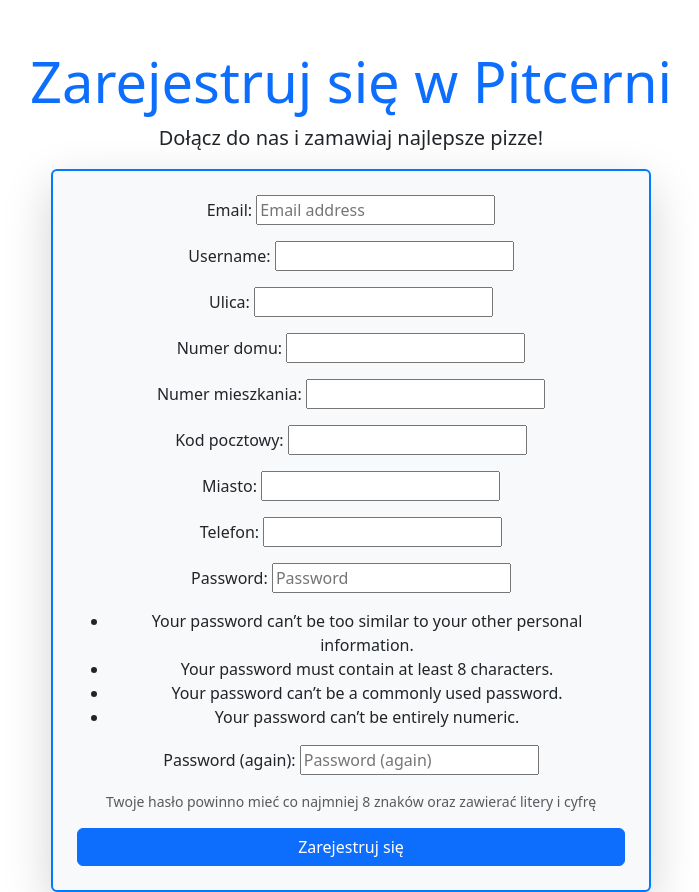
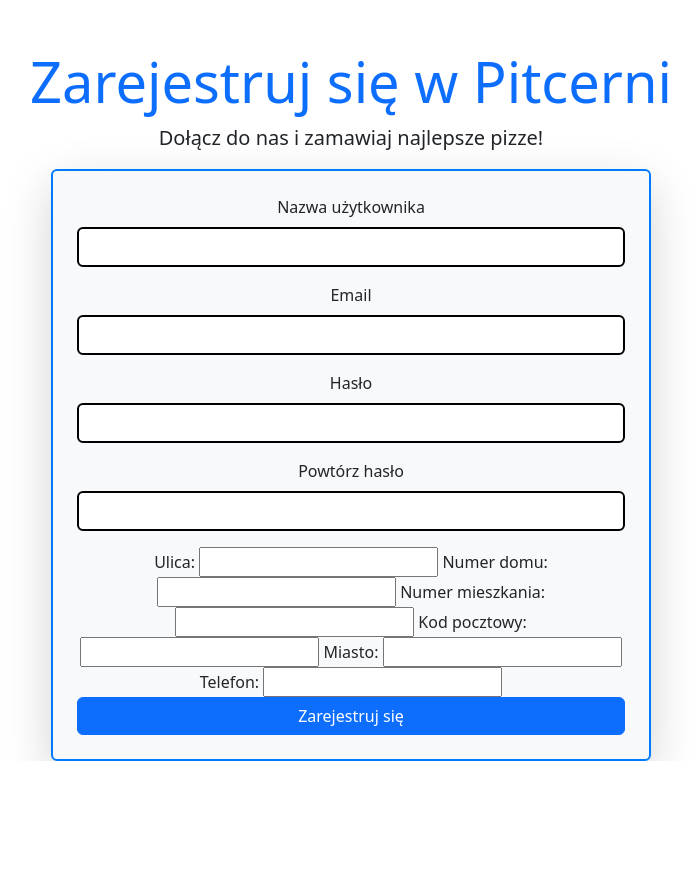
Before and after one commit to czumper/gowno, a Django app: page /accounts/signup/ in a window 1280 px wide. Shown: the part 56-948 px from the top of the page, without its empty margins (289-988 px from the left). After the commit the page ends 817 px from the top, so only its background shows below. Run offline with Django 4.2, Linux system fonts and the light colour scheme.

Commit message:
poprawka

```diff
--- a/konta/apps.py
+++ b/konta/apps.py
@@ -1,6 +1,8 @@
 from django.apps import AppConfig
-
 
 class KontaConfig(AppConfig):
     default_auto_field = 'django.db.models.BigAutoField'
     name = 'konta'
+
+    def ready(self):
+        import konta.signals  # Import sygnałów przy starcie aplikacji
--- a/projekt/settings.py
+++ b/projekt/settings.py
@@ -65,6 +65,8 @@
 ACCOUNT_UNIQUE_EMAIL = True
 ACCOUNT_EMAIL_VERIFICATION = "mandatory"
 ACCOUNT_EMAIL_SUBJECT_PREFIX = "[pitcernia.ninja] "
+ACCOUNT_CHANGE_EMAIL = True
+ACCOUNT_EMAIL_CONFIRMATION_HMAC = True
 
 ACCOUNT_FORMS = {
     'signup': 'konta.forms.CustomZarejestrujForm',
@@ -168,3 +170,5 @@
 # https://docs.djangoproject.com/en/4.2/ref/settings/#default-auto-field
 
 DEFAULT_AUTO_FIELD = 'django.db.models.BigAutoField'
+
+DEFAULT_APPS = ['konta.apps.KontaConfig']
--- a/templates/account/email/email_confirmation_message.txt
+++ b/templates/account/email/email_confirmation_message.txt
@@ -1,6 +1,9 @@
 Siema {{ user.username }}!
 
-Dzięki za rejestrację w Picerni! Kliknij poniżej, żeby potwierdzić swój email:
+Kliknij poniżej, żeby potwierdzić swój email:
+
 {{ activate_url }}
 
+Jeśli to nie Ty, zignoruj ten email.
+
 Smacznego 🍕
--- a/templates/account/signup.html
+++ b/templates/account/signup.html
@@ -1,19 +1,94 @@
 {% extends "baza.html" %}
-{% load i18n %}
+{% load i18n static %}
 
 {% block content %}
 <div class="container mt-5 text-center">
     <h1 class="display-4 text-primary">Zarejestruj się w Pitcerni</h1>
     <p class="lead">Dołącz do nas i zamawiaj najlepsze pizze!</p>
     <div class="card shadow-lg p-4 mx-auto" style="max-width: 600px; background-color: #f8f9fa; border: 2px solid #007bff;">
-        <form method="post" class="account-form">
+        <form method="post" class="account-form" id="signup_form" novalidate>
             {% csrf_token %}
-            {{ form.as_p }}
-            <p class="text-muted small">
-                Twoje hasło powinno mieć co najmniej 8 znaków oraz zawierać litery i cyfrę
-            </p>
+            {% if form.errors %}
+                <div class="alert alert-danger">
+                    {% for error in form.non_field_errors %}
+                        {{ error }}
+                    {% endfor %}
+                </div>
+            {% endif %}
+            <div class="mb-3">
+                <label for="id_username" class="form-label">Nazwa użytkownika</label>
+                <input type="text" name="username" id="id_username" class="form-control" value="{{ form.username.value|default:'' }}" required style="border: 2px solid black;">
+            </div>
+            <div class="mb-3">
+                <label for="id_email" class="form-label">Email</label>
+                <input type="email" name="email" id="id_email" class="form-control" value="{{ form.email.value|default:'' }}" required style="border: 2px solid black;">
+                <div id="email_error" class="text-danger small"></div>
+            </div>
+            <div class="mb-3">
+                <label for="id_password1" class="form-label">Hasło</label>
+                <input type="password" name="password1" id="id_password1" class="form-control" required style="border: 2px solid black;">
+                <div id="password1_error" class="text-danger small"></div>
+            </div>
+            <div class="mb-3">
+                <label for="id_password2" class="form-label">Powtórz hasło</label>
+                <input type="password" name="password2" id="id_password2" class="form-control" required style="border: 2px solid black;">
+                <div id="password2_error" class="text-danger small"></div>
+            </div>
+            {{ form.ulica.label_tag }}
+            {{ form.ulica }}
+            {{ form.numer_domu.label_tag }}
+            {{ form.numer_domu }}
+            {{ form.numer_mieszkania.label_tag }}
+            {{ form.numer_mieszkania }}
+            {{ form.kod_pocztowy.label_tag }}
+            {{ form.kod_pocztowy }}
+            {{ form.miasto.label_tag }}
+            {{ form.miasto }}
+            {{ form.telefon.label_tag }}
+            {{ form.telefon }}
             <button type="submit" class="btn btn-primary w-100">Zarejestruj się</button>
         </form>
     </div>
 </div>
+
+<script src="https://code.jquery.com/jquery-3.6.0.min.js"></script>
+<script>
+    $(document).ready(function() {
+        // Walidacja emaila
+        $('#id_email').on('input', function() {
+            var email = $(this).val();
+            var emailError = $('#email_error');
+            if (!email.includes('@') || !email.includes('.')) {
+                emailError.text('Wpisz poprawny adres email (np. email@dprzyklad.pl).');
+            } else {
+                emailError.text('');
+            }
+        });
+
+        // Walidacja hasła
+        $('#id_password1').on('input', function() {
+            var password = $(this).val();
+            var passwordError = $('#password1_error');
+            if (password.length < 8) {
+                passwordError.text('Hasło musi mieć co najmniej 8 znaków.');
+            } else if (!/[a-zA-Z]/.test(password) || !/[0-9]/.test(password)) {
+                passwordError.text('Hasło musi zawierać literę i cyfrę.');
+            } else {
+                passwordError.text('');
+            }
+        });
+
+        // Walidacja powtórzenia hasła
+        $('#id_password2').on('input', function() {
+            var password1 = $('#id_password1').val();
+            var password2 = $(this).val();
+            var password2Error = $('#password2_error');
+            if (password1 !== password2) {
+                password2Error.text('Hasła nie są zgodne.');
+            } else {
+                password2Error.text('');
+            }
+        });
+    });
+</script>
 {% endblock %}
```
Also changed, not shown: konta/signals.py (added, +13 -0 lines), templates/account/email.html (+11 -2 lines), templates/account/password_change.html (+18 -5 lines).
